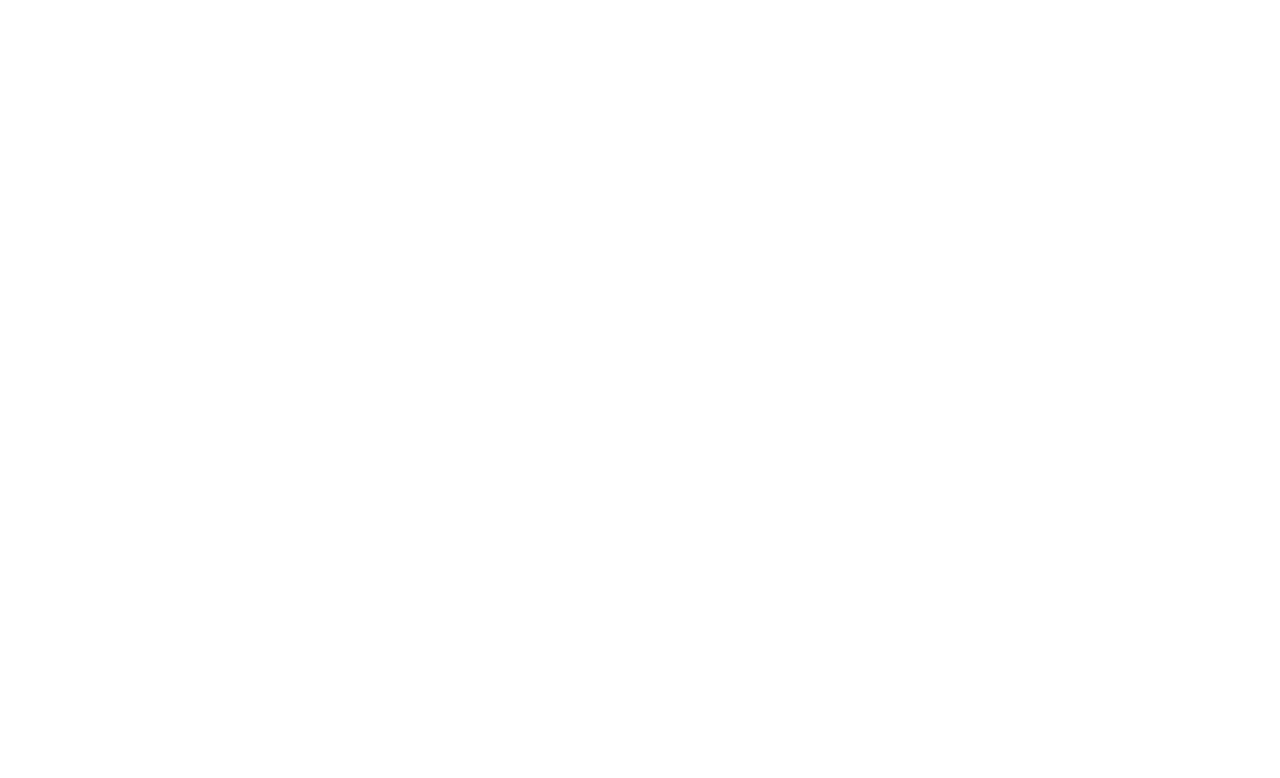
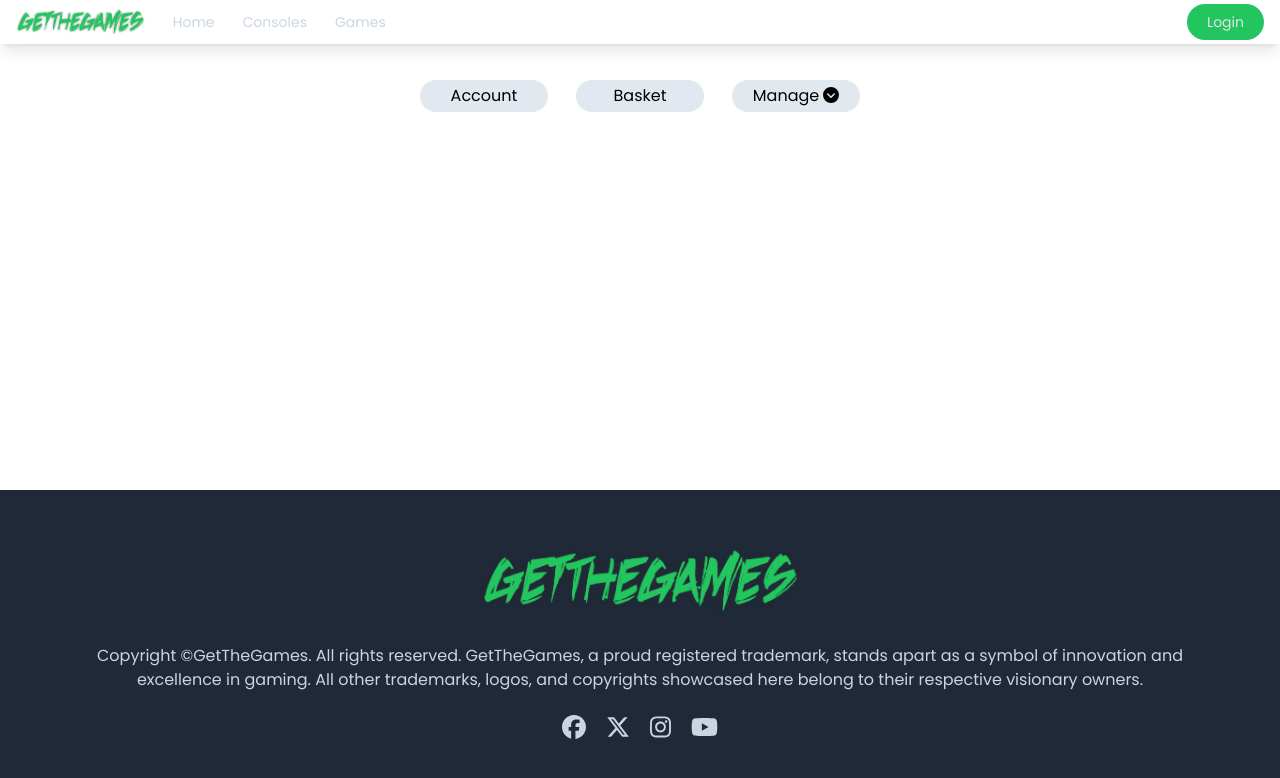
Before and after one commit to Pacifista00/react_getthegames, a React (Vite) app: page /profile in a window 1280 px wide. Before the commit this address had no page. Shown: the top 778 px of the page. Built offline with nearby package versions, Linux system fonts and the light colour scheme.

Commit message:
membuat navbar profile

```diff
--- a/src/components/BasketList.jsx
+++ b/src/components/BasketList.jsx
@@ -3,18 +3,30 @@
 import axiosInstance from "../lib/axios";
 import { useState, useEffect } from "react";
 
-const BasketList = () => {
+const BasketList = ({ setTotalProduct, setTotalPrice }) => {
   const [data, setData] = useState(null);
 
   useEffect(() => {
     const fetchBaskets = async () => {
       try {
+        let totalProduct = 0;
+        let totalPrice = 0;
         const response = await axiosInstance.get("/basket", {
           headers: {
             Authorization: `Bearer ${localStorage.token}`,
           },
         });
         setData(response.data.data);
+
+        response.data.data.forEach((product) => {
+          totalPrice += product.price * product.quantity;
+        });
+        response.data.data.forEach((product) => {
+          totalProduct += product.quantity;
+        });
+
+        setTotalProduct(totalProduct);
+        setTotalPrice(totalPrice);
       } catch (error) {
         console.error(error);
       }
@@ -53,12 +65,12 @@
                     <button className="border bg-slate-200 px-2 rounded-lg">
                       -
                     </button>
-                    <span className="mx-2">1</span>
+                    <span className="mx-2">{basket.quantity}</span>
                     <button className="border bg-slate-200 px-2 rounded-lg">
                       +
                     </button>
                   </td>
-                  <td>Rp {basket.price}</td>
+                  <td>Rp {basket.price * basket.quantity}</td>
                   <td>
                     <button>
                       <FontAwesomeIcon
--- a/src/components/ConsoleList.jsx
+++ b/src/components/ConsoleList.jsx
@@ -23,9 +23,9 @@
         <div className="container mx-auto px-4 md:px-10 lg:px-16 grid grid-cols-2 lg:grid-cols-3 gap-5">
           {data.map((console) => (
             <Link key={console.id} to={`/product/console/${console.id}`}>
-              <figure className="mb-3 md:mb-0 cursor-pointer hover:shadow-xl transition duration-300">
+              <figure className="group mb-3 md:mb-0 cursor-pointer hover:shadow-xl transition duration-300 overflow-hidden">
                 <img
-                  className="w-full h-24 md:h-80 object-cover shadow-sm"
+                  className="w-full h-24 md:h-80 object-cover shadow-sm group-hover:scale-105 transition duration-300"
                   src={console.image_path}
                   alt=""
                 />
--- a/src/components/Navbar.jsx
+++ b/src/components/Navbar.jsx
@@ -53,14 +53,14 @@
       }
       ${isOpen ? "bg-opacity-100" : ""} `}
     >
-      <nav className="md:flex relative container justify-between py-2 mx-auto px-4 items-center">
+      <nav className="md:flex relative container py-2 mx-auto px-4 items-center">
         <img
           src="../../public/images/logo/gtglogo.png"
-          className="h-7"
+          className="h-7 flex-none mr-7"
           alt=""
         />
         <div
-          className={`nav-links mt-5 md:mt-0 md:block transition duration-150 ease-out ${
+          className={`flex-1 nav-links mt-3 md:mt-0 md:block transition duration-150 ease-out ${
             isOpen ? "" : "hidden"
           }`}
         >
@@ -74,21 +74,20 @@
             <li className="hover:text-slate-500 cursor-pointer mb-2 md:mb-0">
               <Link to="/games">Games</Link>
             </li>
-            {isLogin ? (
-              <li className="hover:text-slate-500 cursor-pointer mb-2 md:mb-0">
-                <Link to="/basket">Basket</Link>
-              </li>
-            ) : (
-              ""
-            )}
           </ul>
         </div>
-        <div className={`md:block mt-3 md:mt-0 ${isOpen ? "" : "hidden"}`}>
+        <div
+          className={`flex-shrink-0 md:block mt-3 md:mt-0 ${
+            isOpen ? "" : "hidden"
+          }`}
+        >
           {isLogin ? (
             <div className="flex gap-3">
-              <button className="rounded-full bg-slate-200 py-2 px-5 text-gray-400 hover:text-green-600 w-full">
-                Account
-              </button>
+              <Link to="/profile" className="w-full">
+                <button className="rounded-full bg-slate-200 py-2 px-5 text-gray-400 hover:text-green-600 w-full">
+                  Account
+                </button>
+              </Link>
               <button
                 onClick={logout}
                 className="rounded-full bg-green-500 py-2 px-5 text-gray-200 hover:bg-green-600 w-full"
--- /dev/null
+++ b/src/components/NavbarProfile.jsx
@@ -0,0 +1,82 @@
+import { useState } from "react";
+import { FontAwesomeIcon } from "@fortawesome/react-fontawesome";
+import { faCircleChevronDown } from "@fortawesome/free-solid-svg-icons";
+import { Link } from "react-router-dom";
+
+const NavbarProfile = () => {
+  const [isOpen, setIsOpen] = useState(false);
+
+  const toggleDropdown = () => {
+    setIsOpen(!isOpen);
+  };
+  return (
+    <nav className="my-10">
+      <div className="container mx-auto">
+        <ul className="flex gap-7 justify-center text-gray-80000">
+          <li>
+            <button className="w-32 cursor-pointer bg-slate-200 py-1 rounded-full">
+              Account
+            </button>
+          </li>
+          <li>
+            <Link to="/basket">
+              <button className="w-32 cursor-pointer bg-slate-200 py-1 rounded-full">
+                Basket
+              </button>
+            </Link>
+          </li>
+          <li>
+            <div className="relative">
+              <button
+                onClick={toggleDropdown}
+                className="w-32 cursor-pointer bg-slate-200 py-1 rounded-full"
+              >
+                Manage
+                <FontAwesomeIcon
+                  className={`ml-1 transition duration-300 ${
+                    isOpen ? "rotate-180" : ""
+                  }`}
+                  icon={faCircleChevronDown}
+                />
+              </button>
+
+              {isOpen && (
+                <div
+                  className="border -mt-5 transition duration-300 rounded-b-2xl overflow-hidden text-green-500"
+                  role="menu"
+                  aria-orientation="vertical"
+                  aria-labelledby="options-menu"
+                >
+                  <div className="py-1 mt-5" role="none">
+                    <a
+                      href="#"
+                      className="block px-4 py-2 text-sm text-gray-700 hover:bg-green-500 hover:text-slate-200 "
+                      role="menuitem"
+                    >
+                      Consoles
+                    </a>
+                    <a
+                      href="#"
+                      className="block px-4 py-2 text-sm text-gray-700 hover:bg-green-500 hover:text-slate-200 "
+                      role="menuitem"
+                    >
+                      Games
+                    </a>
+                    <a
+                      href="#"
+                      className="block px-4 py-2 text-sm text-gray-700 hover:bg-green-500 hover:text-slate-200 "
+                      role="menuitem"
+                    >
+                      Genre
+                    </a>
+                  </div>
+                </div>
+              )}
+            </div>
+          </li>
+        </ul>
+      </div>
+    </nav>
+  );
+};
+export default NavbarProfile;
--- a/src/components/OrderDetailCard.jsx
+++ b/src/components/OrderDetailCard.jsx
@@ -1,13 +1,16 @@
-const OrderDetailCard = () => {
+const OrderDetailCard = ({ totalProduct, totalPrice }) => {
   return (
     <section className="p-6 w-full lg:w-72">
       <h1 className="md:text-2xl mb-7">Order Detail</h1>
       <div className="text-xs md:text-base space-y-2">
         <h4 className="w-full flex">
-          Total Product : <span className="ml-auto">5</span>
+          Total Product : <span className="ml-auto">{totalProduct}</span>
         </h4>
         <h4 className="w-full flex">
-          Total Price : <span className="ml-auto">Rp 2.100.000</span>
+          Total Price :{" "}
+          <span className="ml-auto">
+            Rp <span>{totalPrice}</span>
+          </span>
         </h4>
         <h4 className="w-full flex">
           Tax : <span className="ml-auto">0%</span>
--- a/src/components/ProductDetail.jsx
+++ b/src/components/ProductDetail.jsx
@@ -80,9 +80,11 @@
                       Genre :{" "}
                       <span className="font-medium">
                         {product.genre.map((item, index) => (
-                          <span key={item.id}>
+                          <span key={item.genre_id}>
                             {item.name}
-                            {index !== product.genre.length - 1 ? ", " : ""}
+                            {index !== product.genre.length - 1 && (
+                              <span>, </span>
+                            )}
                           </span>
                         ))}
                       </span>
--- a/src/main.jsx
+++ b/src/main.jsx
@@ -10,6 +10,7 @@
 import Login from "./views/Login";
 import Register from "./views/Register";
 import Product from "./views/Product";
+import Profile from "./views/Profile";
 
 const root = createRoot(document.getElementById("root"));
 
@@ -23,6 +24,7 @@
       <Route path="/games" element={<Games />} />
       <Route path="/product/:product_type/:id" element={<Product />} />
       <Route path="/basket" element={<Basket />} />
+      <Route path="/profile" element={<Profile />} />
     </Routes>
   </Router>
 );
--- a/src/views/Basket.jsx
+++ b/src/views/Basket.jsx
@@ -3,16 +3,26 @@
 import OrderDetailCard from "../components/OrderDetailCard";
 import Footer from "../components/Footer";
 import ScrollToTopOnMount from "../components/ScrollToTopOnMount";
+import { useState } from "react";
 
 const Basket = () => {
+  const [totalProduct, setTotalProduct] = useState(0);
+  const [totalPrice, setTotalPrice] = useState(0);
+
   return (
     <div className="flex flex-col min-h-screen">
       <ScrollToTopOnMount />
       <Navbar />
       <div className="pt-20 pb-10">
         <div className="container mx-auto px-4 lg:px-16 flex gap-5 flex-col lg:flex-row">
-          <BasketList />
-          <OrderDetailCard />
+          <BasketList
+            setTotalProduct={setTotalProduct}
+            setTotalPrice={setTotalPrice}
+          />
+          <OrderDetailCard
+            totalProduct={totalProduct}
+            totalPrice={totalPrice}
+          />
         </div>
       </div>
       <Footer />
--- /dev/null
+++ b/src/views/Profile.jsx
@@ -0,0 +1,19 @@
+import Navbar from "../components/Navbar";
+import NavbarProfile from "../components/NavbarProfile";
+import Footer from "../components/Footer";
+import ScrollToTopOnMount from "../components/ScrollToTopOnMount";
+
+const Profile = () => {
+  return (
+    <div className="flex flex-col min-h-screen">
+      <ScrollToTopOnMount />
+      <Navbar />
+      <div className="py-10">
+        <NavbarProfile />
+      </div>
+      <Footer />
+    </div>
+  );
+};
+
+export default Profile;
```
